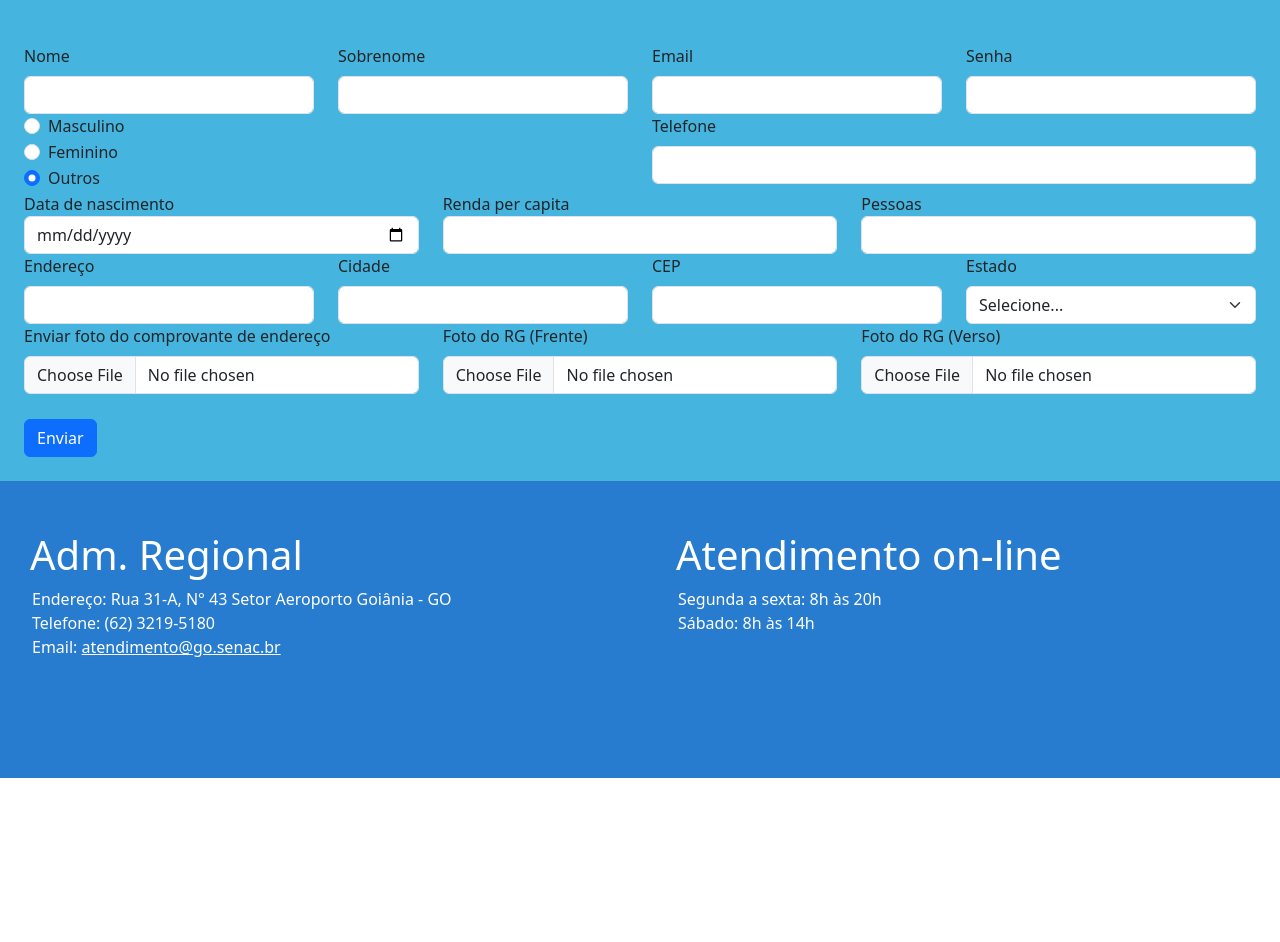
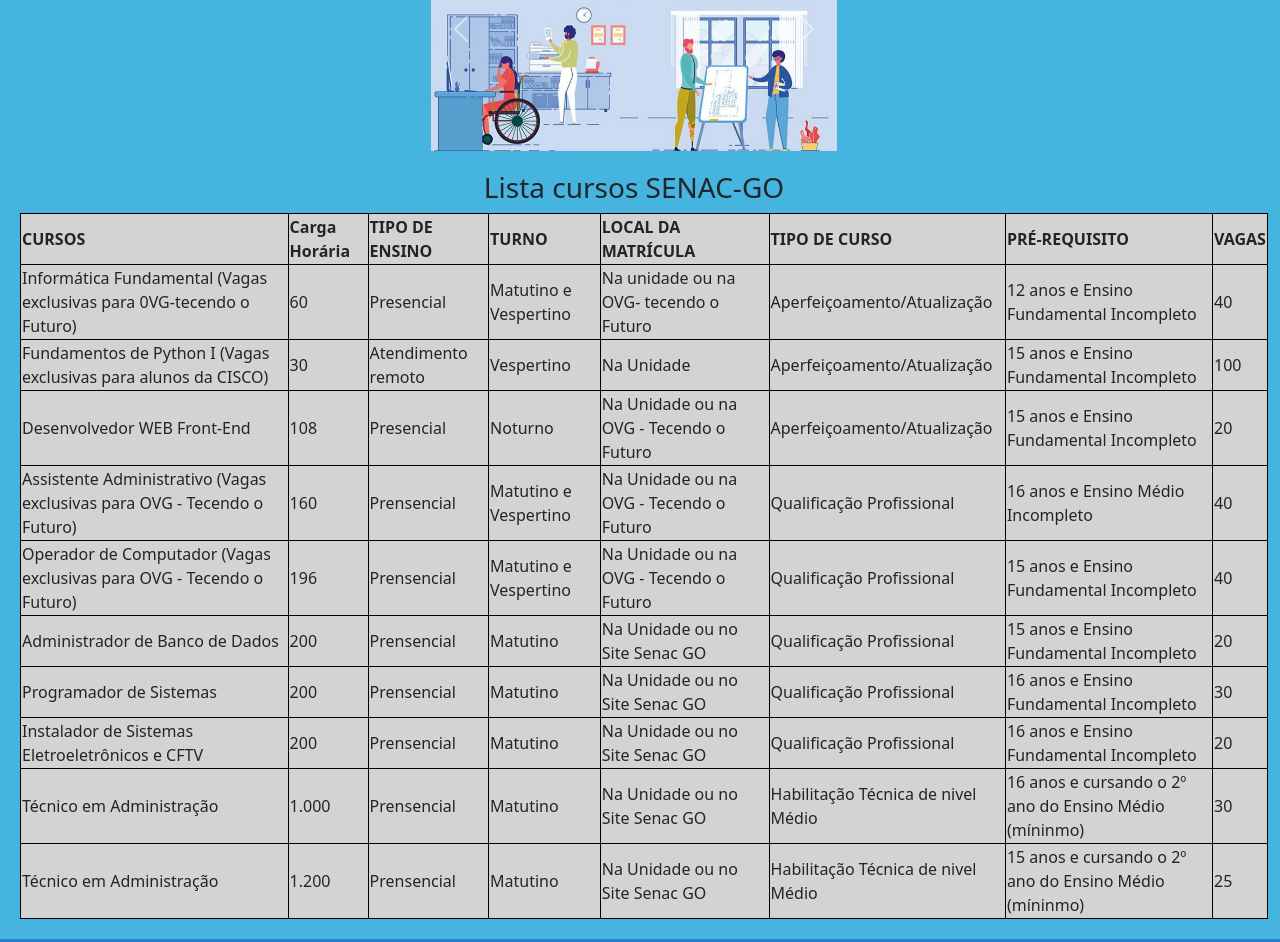
Before and after one commit to AndreRuben03/projetojs, a plain HTML site: page index.html in a window 1280 px wide. Shown: the part 191-1133 px from the top of the page. Before the commit the page ends 969 px from the top, so only its background shows below. Drawn offline with nearby package versions, Linux system fonts and the light colour scheme.

Commit message:
alterações

```diff
--- a/index.html
+++ b/index.html
@@ -3,12 +3,12 @@
 <head>
     <meta charset="UTF-8">
     <meta http-equiv="X-UA-Compatible" content="IE=edge">
-    <meta name="viewport" content="width=device-width, initial-scale=1.0">
+    <meta name="viewport" content="wi=device-wi, initial-scale=1.0">
     <link href="https://cdn.jsdelivr.net/npm/bootstrap@5.3.0-alpha3/dist/css/bootstrap.min.css" rel="stylesheet" integrity="sha384-KK94CHFLLe+nY2dmCWGMq91rCGa5gtU4mk92HdvYe+M/SXH301p5ILy+dN9+nJOZ" crossorigin="anonymous">
     <link rel="stylesheet" href="css/style.css">
     <script src="js/script.js"></script>
     <link rel="shortcut icon" href="https://www.go.senac.br/img/icons/favicon.png">
-    <title>Senac Goiás</title>
+    <title>Senac Goiás - Cursos Livres</title>
 </head>
 <header style="background-color: blue;">
     <nav class="navbar navbar-expand-lg bg-body-tertiary">
@@ -17,7 +17,7 @@
             <span class="navbar-toggler-icon"></span>
           </button>
           <div class="collapse navbar-collapse" id="navbarTogglerDemo01" style="display: flex; justify-content: space-between;">
-            <img src="img/logo.png" alt="" width="100px">
+            <img src="../img/logo.png" alt="" wi="100px">
             <ul class="navbar-nav me-auto mb-2 mb-lg-0">
               <li class="nav-item">
                 <a class="nav-link active" aria-current="page" href="" style="color: black; margin-left: 750px;">
@@ -26,7 +26,7 @@
               </li>
               <li class="nav-item">
                 <a class="nav-link active" aria-current="page" href="pages/pagina1.html" style="color:black;">
-                    Cursos
+                    Pré-Matrículas
                 </a>
             </ul>
           </div>
@@ -34,231 +34,342 @@
       </nav>
 </header>
 <body>
-    <div class="row" style="margin-right: 0; background-color: #45B4DE; padding-bottom: 30px;">
-        <div class="col" id="campus">
-            <h2 style="display: flex; justify-content: center; color: black; align-items: center; margin-top: 60px;">
-               Inscrições PSG - SENAC-GO
-            </h2>
+    <div class="row" style="background-color: #45B4DE; margin-right: 0; padding-top: 20px;">
+        <div class="col"></div>
+            <div class="col">
+                <div id="carouselExample" class="carousel slide">
+                    <div class="carousel-inner">
+                    <div class="carousel-item active">
+                        <img src="img/slide1.png" class="d-block w-100" alt="...">
+                    </div>
+                    <div class="carousel-item">
+                        <img src="img/slide2.png" class="d-block w-100" alt="...">
+                    </div>
+                    <div class="carousel-item">
+                        <img src="img/slide3.png" class="d-block w-100" alt="...">
                     </div>
                     </div>
-        <div class="col-12 p-4" style="background-color: #45B4DE;">
-        <form class="">
-            <div class="row">
-                <div class="col">
-                    <label class="form-label">
-                        Nome
-                    </label>
-                    <input class="form-control" type="text" name="f_nome">
-                </div>
-                <div class="col">
-                    <label class="form-label">
-                        Sobrenome
-                    </label>
-                    <input class="form-control" type="text" name="f_nome">
-                </div>
-                <div class="col">
-                    <label class="form-label">
-                        Email
-                    </label>
-                    <input class="form-control" type="email" name="f_nome">
-                </div>
-                <div class="col">
-                    <label class="form-label">
-                        Senha
-                    </label>
-                    <input class="form-control" type="password" name="f_nome">
+                    <button class="carousel-control-prev" type="button" data-bs-target="#carouselExample" data-bs-slide="prev">
+                    <span class="carousel-control-prev-icon" aria-hidden="true"></span>
+                    <span class="visually-hidden">
+                        Previous
+                    </span>
+                    </button>
+                    <button class="carousel-control-next" type="button" data-bs-target="#carouselExample" data-bs-slide="next">
+                    <span class="carousel-control-next-icon" aria-hidden="true"></span>
+                    <span class="visually-hidden">
+                       Next
+                    </span>
+                </button>
             </div>
         </div>
-            <div class="row">
-                <div class="col">
-                    <div class="form-check">
-                        <input class="form-check-input" type="radio" name="flexRadioDefault" id="flexRadioDefault1">
-                        <label class="form-check-label" for="flexRadioDefault1">
-                            Masculino
-                        </label>
-                    </div>
-                    <div class="form-check">
-                        <input class="form-check-input" type="radio" name="flexRadioDefault" id="flexRadioDefault2" checked>
-                        <label class="form-check-label" for="flexRadioDefault2">
-                            Feminino
-                        </label>
-                    </div>
-                    <div class="form-check">
-                        <input class="form-check-input" type="radio" name="flexRadioDefault" id="flexRadioDefault2" checked>
-                        <label class="form-check-label" for="flexRadioDefault2">
-                            Outros
-                        </label>
+        <div class="col"></div>
     </div>
     </div>
+    <div class="row" style="margin-right: 0; background-color: #45B4DE; padding-top: 20px;">
+        <h3 style="text-align: center;">
+            Lista cursos SENAC-GO
+         </h3>
       <div class="col">
-                    <label class="form-label">
-                        Telefone
-                    </label>
-                    <input class="form-control" type="text" name="f_nome">
+        <table style="background-color: lightgrey; border: 1px solid black; border-collapse: collapse; margin-left: 20px; margin-bottom: 20px;">
+          <tr>
+              <th>
+                CURSOS
+              </th>
+              <th>
+                Carga Horária
+              </th>
+              <th>
+                TIPO DE ENSINO
+              </th>
+              <th>
+                TURNO
+              </th>
+              <th>
+                LOCAL DA MATRÍCULA
+              </th>
+              <th>
+                TIPO DE CURSO
+              </th>
+              <th>
+                PRÉ-REQUISITO
+              </th>
+              <th>
+                VAGAS
+              </th>
+              </tr>
+              <tr>
+                <td>
+                    Informática Fundamental (Vagas exclusivas para 0VG-tecendo o Futuro)
+                </td>
+                <td>
+                    60
+                </td>
+                <td>
+                    Presencial
+                </td>
+                <td>
+                    Matutino e
+                    Vespertino
+                </td>
+                <td>
+                    Na unidade ou na OVG-
+                    tecendo o Futuro
+                </td>
+                <td>
+                    Aperfeiçoamento/Atualização
+                </td>
+                <td>
+                    12 anos e Ensino Fundamental Incompleto
+                </td>
+                <td>
+                    40
+                </td>
+              </tr>
+              <tr>
+                <td>
+                    Fundamentos de Python I
+                    (Vagas exclusivas para alunos da CISCO)
+                </td>
+                <td>
+                    30
+                </td>
+                <td>
+                    Atendimento remoto
+                </td>
+                <td>
+                    Vespertino
+                </td>
+                <td>
+                    Na Unidade
+                </td>
+                <td>
+                    Aperfeiçoamento/Atualização
+                </td>
+                <td>
+                    15 anos e Ensino Fundamental Incompleto
+                </td>
+                <td>
+                    100
+                </td>
+                </tr>
+                <tr>
+                  <td>
+                      Desenvolvedor WEB Front-End
+                  </td>
+                  <td>
+                      108
+                  </td>
+                  <td>
+                      Presencial
+                  </td>
+                  <td>
+                      Noturno
+                  </td>
+                  <td>
+                      Na Unidade ou na OVG - Tecendo o Futuro
+                  </td>
+                  <td>
+                      Aperfeiçoamento/Atualização
+                  </td>
+                  <td>
+                      15 anos e Ensino Fundamental Incompleto
+                  </td>
+                  <td>
+                      20
+                  </td>
+                </tr>
+                <tr>
+                  <td>
+                      Assistente Administrativo
+                      (Vagas exclusivas para OVG - Tecendo o Futuro)
+                  </td>
+                  <td>
+                      160
+                  </td>
+                  <td>
+                      Prensencial
+                  </td>
+                  <td>
+                      Matutino e Vespertino
+                  </td>
+                  <td>
+                      Na Unidade ou na OVG - Tecendo o Futuro
+                  </td>
+                  <td>
+                      Qualificação Profissional
+                  </td>
+                  <td>
+                      16 anos e Ensino Médio Incompleto
+                  </td>
+                  <td>
+                      40
+                  </td>
+                </tr>
+                <tr>
+                  <td>
+                      Operador de Computador
+                      (Vagas exclusivas para OVG - Tecendo o Futuro)
+                  </td>
+                  <td>
+                      196
+                  </td>
+                  <td>
+                      Prensencial
+                  </td>
+                  <td>
+                      Matutino e Vespertino
+                  </td>
+                  <td>
+                      Na Unidade ou na OVG - Tecendo o Futuro
+                  </td>
+                  <td>
+                      Qualificação Profissional
+                  </td>
+                  <td>
+                      15 anos e Ensino Fundamental Incompleto
+                  </td>
+                  <td>
+                      40
+                  </td>
+                </tr>
+                <tr>
+                  <td>
+                      Administrador de Banco de Dados
+                  </td>
+                  <td>
+                      200
+                  </td>
+                  <td>
+                      Prensencial
+                  </td>
+                  <td>
+                      Matutino
+                  </td>
+                  <td>
+                      Na Unidade ou no Site Senac GO
+                  </td>
+                  <td>
+                      Qualificação Profissional
+                  </td>
+                  <td>
+                      15 anos e Ensino Fundamental Incompleto
+                  </td>
+                  <td>
+                      20
+                  </td>
+                </tr>
+                <tr>
+                  <td>
+                      Programador de Sistemas
+                  </td>
+                  <td>
+                      200
+                  </td>
+                  <td>
+                      Prensencial
+                  </td>
+                  <td>
+                      Matutino
+                  </td>
+                  <td>
+                      Na Unidade ou no Site Senac GO
+                  </td>
+                  <td>
+                      Qualificação Profissional
+                  </td>
+                  <td>
+                      16 anos e Ensino Fundamental Incompleto
+                  </td>
+                  <td>
+                      30
+                  </td>
+                </tr>
+                <tr>
+                  <td>
+                      Instalador de Sistemas Eletroeletrônicos e CFTV
+                  </td>
+                  <td>
+                      200
+                  </td>
+                  <td>
+                      Prensencial
+                  </td>
+                  <td>
+                      Matutino
+                  </td>
+                  <td>
+                      Na Unidade ou no Site Senac GO
+                  </td>
+                  <td>
+                      Qualificação Profissional
+                  </td>
+                  <td>
+                      16 anos e Ensino Fundamental Incompleto
+                  </td>
+                  <td>
+                      20
+                  </td>
+                </tr>
+                <tr>
+                  <td>
+                      Técnico em Administração
+                  </td>
+                  <td>
+                      1.000
+                  </td>
+                  <td>
+                      Prensencial
+                  </td>
+                  <td>
+                      Matutino
+                  </td>
+                  <td>
+                      Na Unidade ou no Site Senac GO
+                  </td>
+                  <td>
+                      Habilitação Técnica de nivel Médio
+                  </td>
+                  <td>
+                      16 anos e cursando o 2º ano do Ensino Médio (míninmo)
+                  </td>
+                  <td>
+                      30
+                  </td>
+                </tr>
+                <tr>
+                  <td>
+                      Técnico em Administração
+                  </td>
+                  <td>
+                      1.200
+                  </td>
+                  <td>
+                      Prensencial
+                  </td>
+                  <td>
+                      Matutino
+                  </td>
+                  <td>
+                      Na Unidade ou no Site Senac GO
+                  </td>
+                  <td>
+                      Habilitação Técnica de nivel Médio
+                  </td>
+                  <td>
+                      15 anos e cursando o 2º ano do Ensino Médio (míninmo)
+                  </td>
+                  <td>
+                      25
+                  </td>
+                </tr>
+        </table>
       </div>
     </div>
-            <div class="row">
-                <div class="col">
-                    <label>
-                        Data de nascimento
-                    </label>
-                     <input type="date" id="idade" class="form-control">
-                </div>
-                <div class="col">
-                    <label>
-                        Renda per capita
-                     </label>
-                     <input type="number" id="renda" class="form-control">
-                </div>
-                <div class="col">
-                    <label>
-                        Pessoas
-                    </label>
-                    <input type="number" id="pessoas" class="form-control">
-                </div>
-            </div>
-            <div class="row">
-                <div class="col">
-                    <label for="inputAddress" class="form-label">
-                        Endereço
-                    </label>
-                    <input type="text" class="form-control" id="inputAddress">
-                </div>
-                <div class="col">
-                    <label for="inputCity" class="form-label">
-                        Cidade
-                    </label>
-                    <input type="text" class="form-control" id="inputCity">
-                </div>
-                <div class="col">
-                    <label for="inputZip" class="form-label">
-                        CEP
-                    </label>
-                    <input type="text" class="form-control" id="inputZip">
-                </div>
-                <div class="col">
-                    <label for="inputState" class="form-label">
-                        Estado
-                    </label>
-                    <select id="inputState" class="form-select">
-                        <option selected>
-                            Selecione...
-                        </option>
-                        <option>
-                            Goiás
-                        </option>
-                        <option>
-                            Acre
-                        </option>
-                        <option>
-                            Alagoas
-                        </option>
-                        <option>
-                            Amapá
-                        </option>
-                        <option>
-                            Amazonas
-                        </option>
-                        <option>
-                            Bahia
-                        </option>
-                        <option>
-                            Ceará
-                        </option>
-                        <option>
-                            Espírito Santo
-                        </option>
-                        <option>
-                            Maranhão
-                        </option>
-                        <option>
-                            Mato Grosso
-                        </option>
-                        <option>
-                            Mato Grosso Sul
-                        </option>
-                        <option>
-                            Minas Gerais
-                        </option>
-                        <option>
-                            Pará
-                        </option>
-                        <option>
-                            Paraíba
-                        </option>
-                        <option>
-                            Paraná
-                        </option>
-                        <option>
-                            Pernambuco
-                        </option>
-                        <option>
-                            Piauí
-                        </option>
-                        <option>
-                            Rio de Janeiro
-                        </option>
-                        <option>
-                            Rio Grande do Norte
-                        </option>
-                        <option>
-                            Rio Grando do Sul
-                        </option>
-                        <option>
-                            Rondônia
-                        </option>
-                        <option>
-                            Roraima
-                        </option>
-                        <option>
-                            Santa Catarina
-                        </option>
-                        <option>
-                            São Paulo
-                        </option>
-                        <option>
-                            Sergipe
-                        </option>
-                        <option>
-                            Tocantins
-                        </option>
-                        <option>
-                            Distrito Federal
-                        </option>
-                    </select>
-                </div>
-            </div>
-            <div class="row">
-                <div class="col">
-                    <label for="inputFile" class="form-label">
-                        Enviar foto do comprovante de endereço
-                    </label>
-                  <input class="form-control" type="file" id="inputFile"></div>
-                <div class="col">
-                    <label for="inputFile" class="form-label">
-                        Foto do RG (Frente)
-                    </label>
-                  <input class="form-control" type="file" id="inputFile">
-                </div>
-                <div class="col">
-                    <label for="inputFile" class="form-label">
-                        Foto do RG (Verso)
-                    </label>
-                  <input class="form-control" type="file" id="inputFile"></div>
-               </div>
-               <div class="row">
-                    <div class="col-12">
-                        <button onclick="calculardata()" class="btn btn-primary" style="margin-top: 25px;">
-                            Enviar
-                        </button>
-                        <div id="resultado"></div>
-                    </div>
-               </div>
-        </form>
-    </div>
+    <script src="https://cdn.jsdelivr.net/npm/bootstrap@5.3.0-alpha3/dist/js/bootstrap.bundle.min.js" integrity="sha384-ENjdO4Dr2bkBIFxQpeoTz1HIcje39Wm4jDKdf19U8gI4ddQ3GYNS7NTKfAdVQSZe" crossorigin="anonymous"></script>
 </body>
 <footer>
-    <div class="row" style="margin-right: 0; padding-top: 50px; background-color: #277CD0; display: flex; padding-bottom: 103px;">
+    <div class="row" style="margin-right: 0; padding-top: 50px; background-color: #277CD0; display: flex; padding-bottom: 114px;">
         <div class="col" style="color: white;">
             <h1 style="margin-left: 30px;">
                 Adm. Regional
```
Lines whose indentation alone changed are shown as unchanged.
